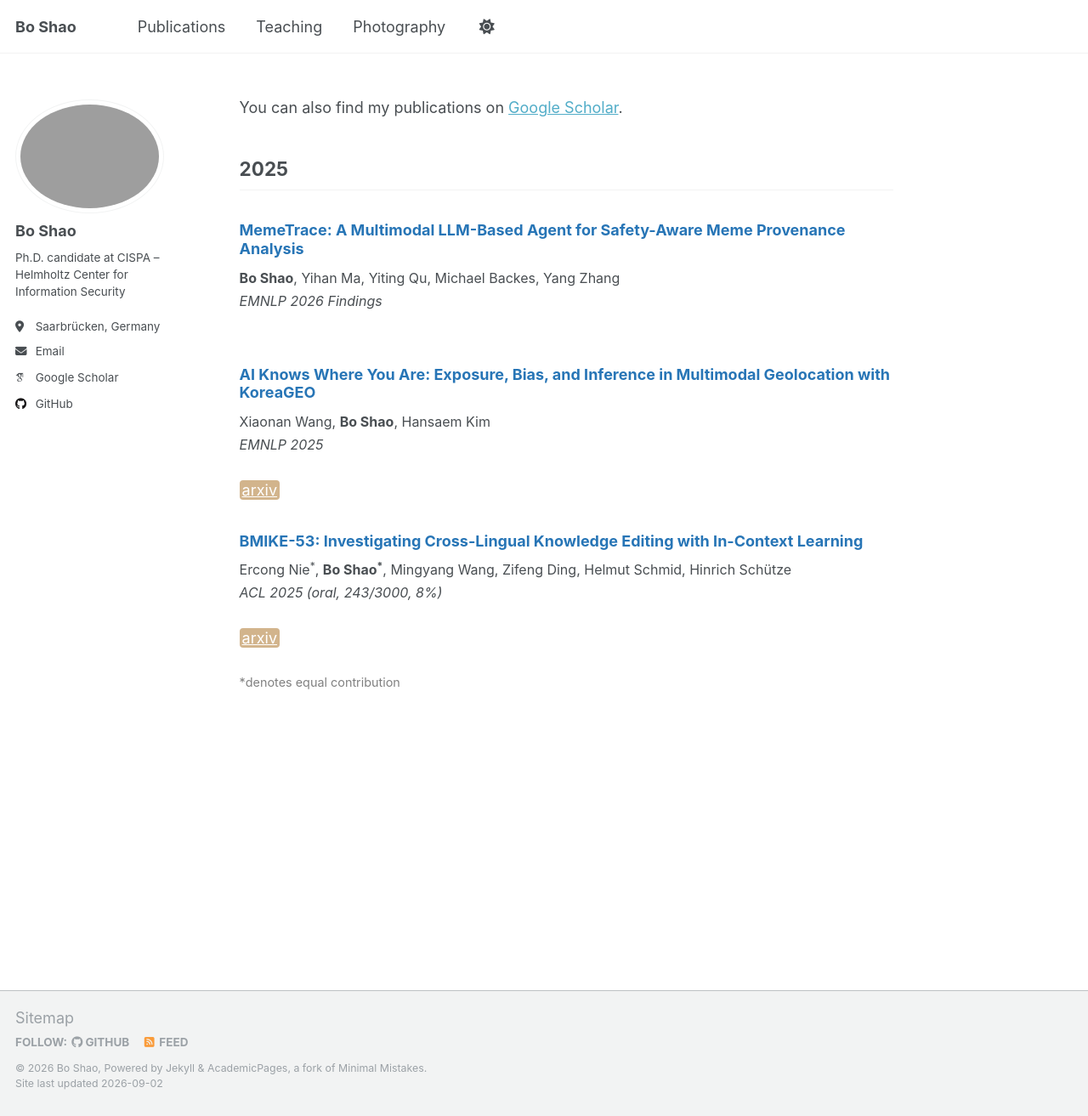
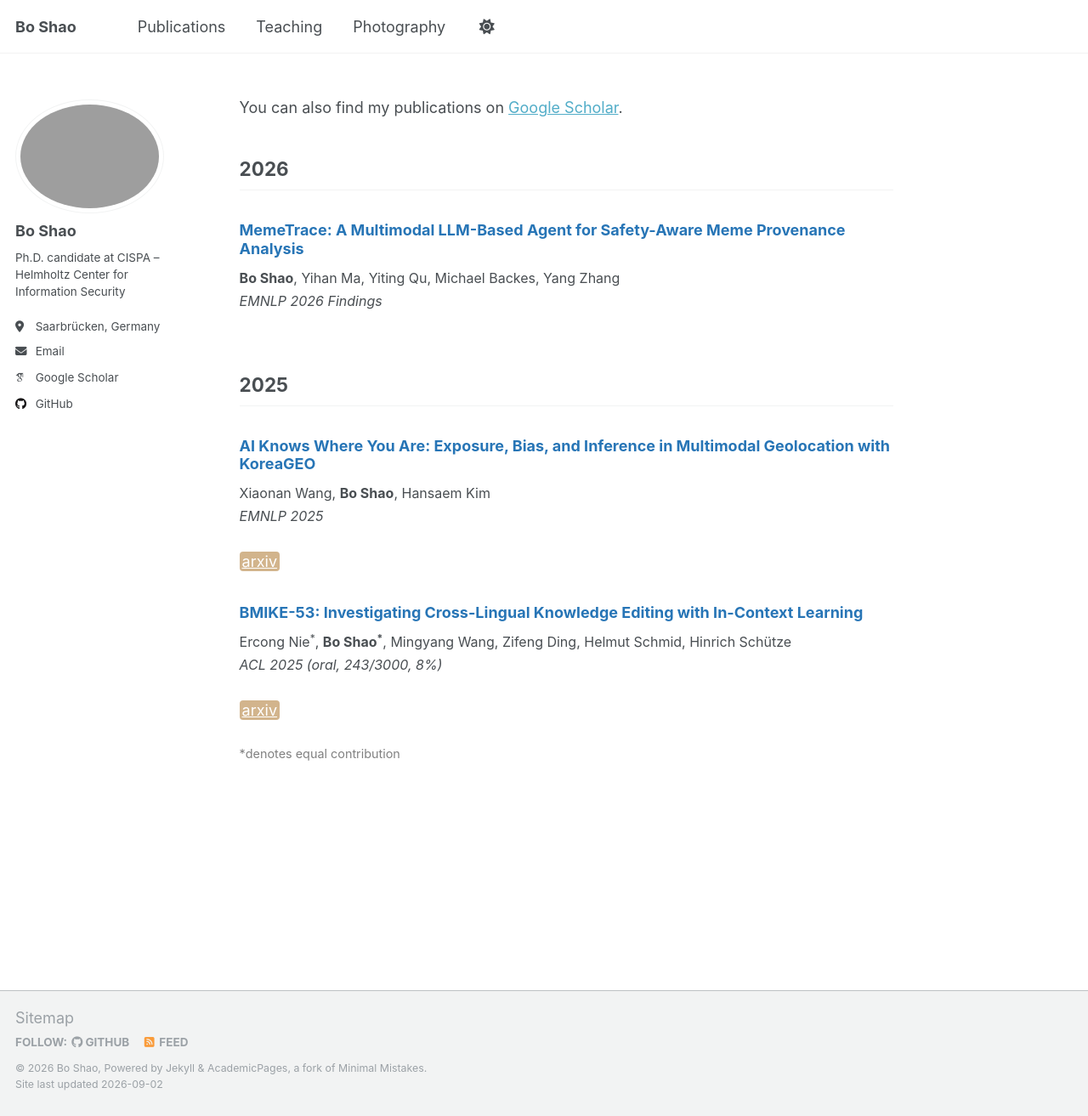
Before and after one commit to bosh-x/bosh-x.github.io, a Jekyll site: the page built from _pages/publication.md, in a window 1280 px wide and 1313 px high. Shown: the whole window at 85% size. Built offline with Jekyll 4.4.1, drawn with Linux system fonts in a browser that asks for light colours; some web fonts are replaced.

Commit message:
Update publication.md

```diff
--- a/_pages/publication.md
+++ b/_pages/publication.md
@@ -33,13 +33,14 @@ a { TEXT-DECORATION:none }
 
 <p>You can also find my publications on <a href="https://scholar.google.com/citations?hl=en&user=2cHvrTgAAAAJ" target="_blank">Google Scholar</a>.</p>
 
-<h2 id='224'>2025</h2>
+<h2 id='224'>2026</h2>
 
 ### <span style="color:rgb(39, 117, 182)">MemeTrace: A Multimodal LLM-Based Agent for Safety-Aware Meme Provenance Analysis</span>
 <font size="3"><b>Bo Shao</b>, Yihan Ma, Yiting Qu, Michael Backes, Yang Zhang
 <br><i>EMNLP 2026 Findings</i></font><br>
 <!-- <a href="https://arxiv.org/abs/2506.03371" class="btn--arxiv" target="_blank">arxiv</a> -->
 
+<h2 id='224'>2025</h2>
 
 ### <span style="color:rgb(39, 117, 182)">AI Knows Where You Are: Exposure, Bias, and Inference in Multimodal Geolocation with KoreaGEO</span>
 <font size="3">Xiaonan Wang, <b>Bo Shao</b>, Hansaem Kim
```
